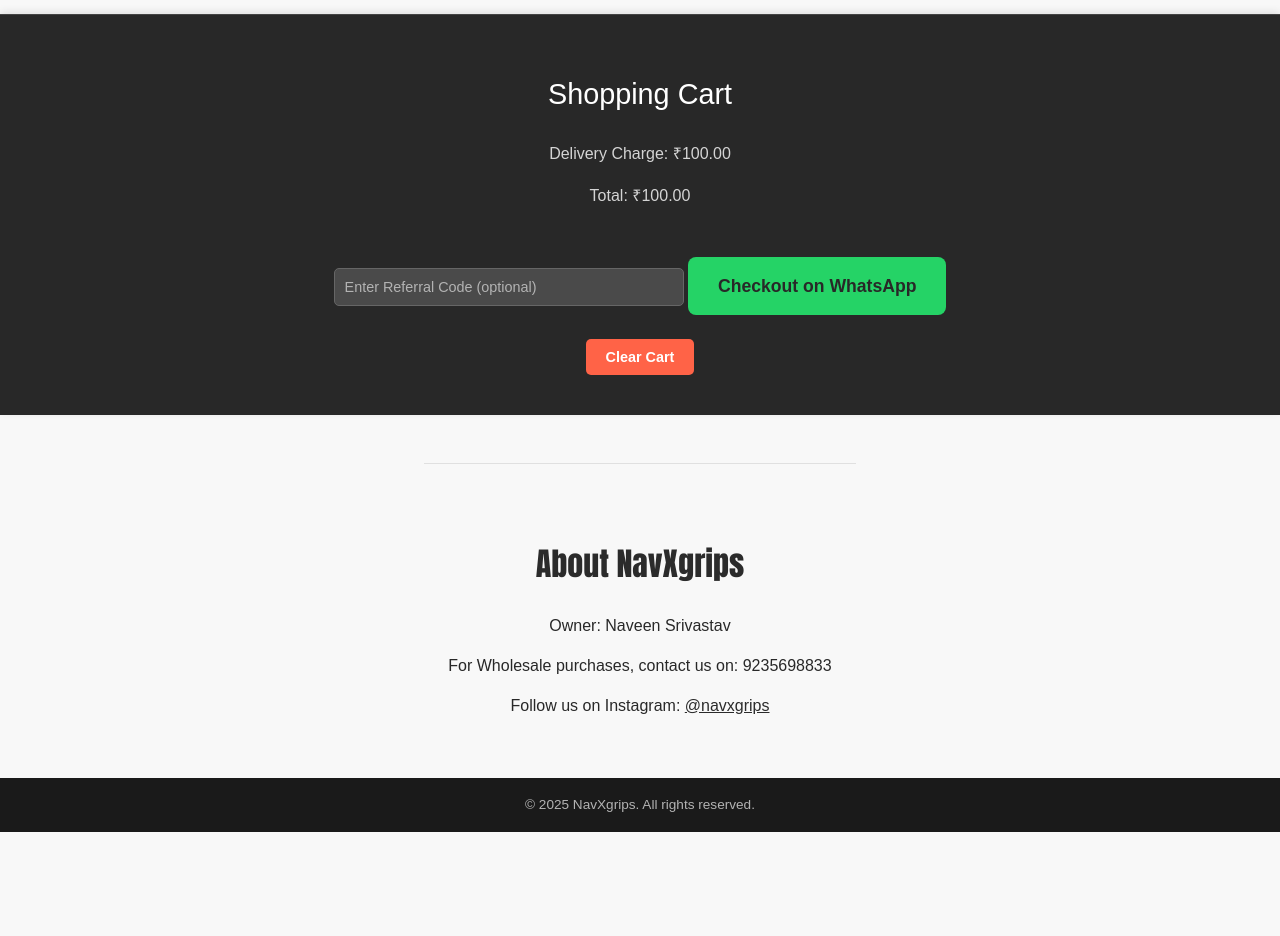
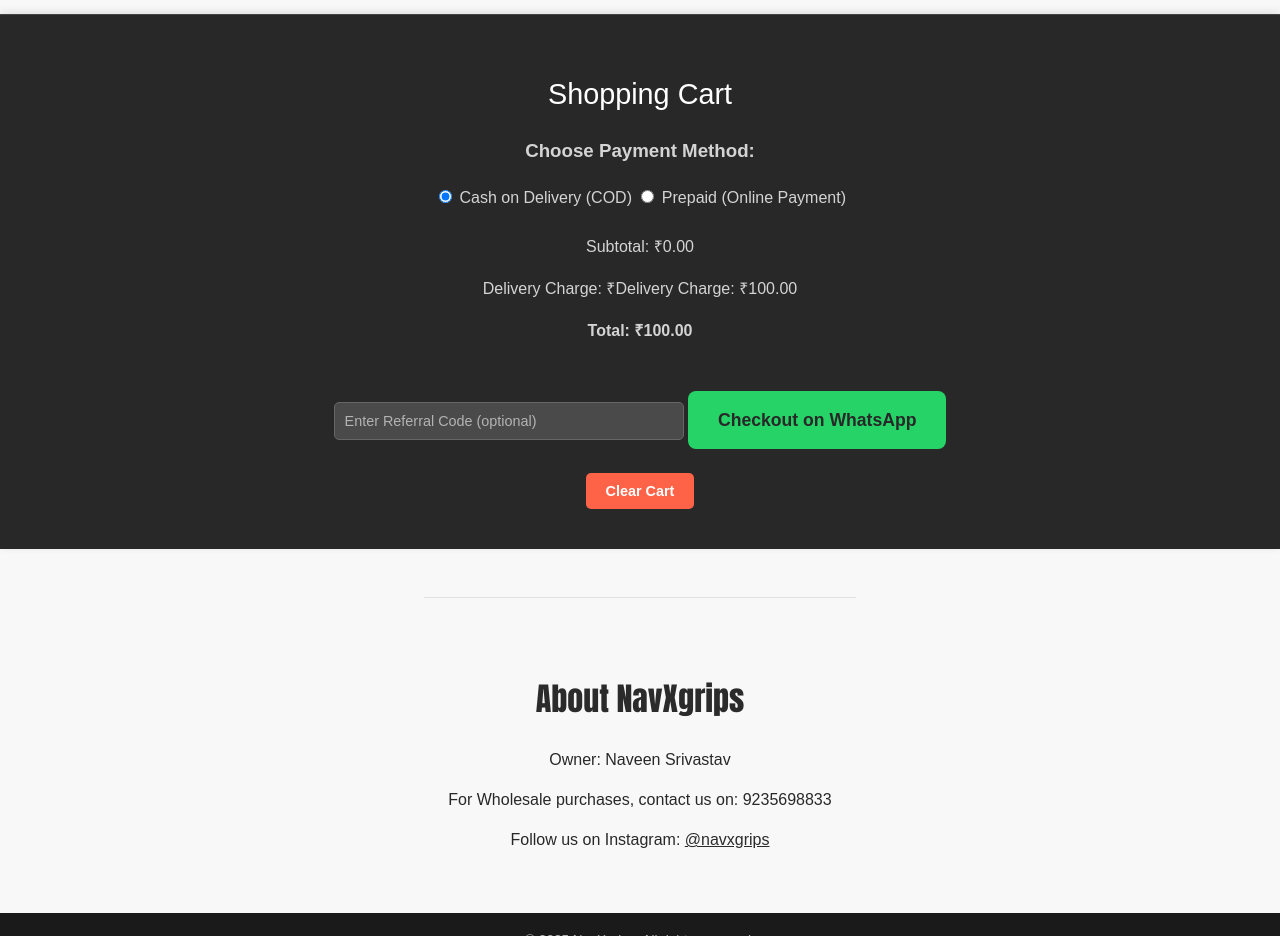
Before and after one commit to anusri220904/NavXgrips2, a plain HTML site: page index.html in a window 1280 px wide. Shown: the part 1020-1956 px from the top of the page. Before the commit the page ends 1852 px from the top, so only its background shows below. Drawn offline with Linux system fonts and the light colour scheme.

Commit message:
Update index.html

```diff
--- a/index.html
+++ b/index.html
@@ -44,7 +44,6 @@
                 <p>Great value bundles for comprehensive sports solutions. Get more for less!</p>
                 <button class="btn-explore">View Combo Deals</button>
             </a>
-
         </section>
     </div>
 
@@ -52,14 +51,37 @@
     <section class="cart-section">
         <div id="cartPreview">
             <h2>Shopping Cart</h2>
+
+            <!-- Payment Options: Crucial for dynamic delivery charge -->
+            <div class="payment-options">
+                <h3>Choose Payment Method:</h3>
+                <label>
+                    <input type="radio" name="paymentMethod" value="cod" checked> Cash on Delivery (COD)
+                </label>
+                <label>
+                    <input type="radio" name="paymentMethod" value="prepaid"> Prepaid (Online Payment)
+                </label>
+            </div>
+
+            <!-- Cart Items List: Where the items will be rendered -->
             <ul id="cartItems">
+                <!-- Cart items will be populated by JavaScript (e.g., "Your cart is empty." or product list) -->
             </ul>
-            <p id="deliveryChargeDisplay">Delivery Charge: ₹0.00</p>
-            <p id="cartTotal">Total: ₹0.00</p>
+
+            <!-- Order Summary: Displays subtotal, delivery, and total -->
+            <div class="order-summary">
+                <p>Subtotal: ₹<span id="cartSubtotal">0.00</span></p>
+                <p>Delivery Charge: ₹<span id="deliveryChargeDisplay">0.00</span></p>
+                <p><strong id="cartTotal">Total: ₹0.00</strong></p>
+            </div>
         </div>
+
+        <!-- Referral Input and WhatsApp Checkout Link -->
         <input type="text" id="referralInput" placeholder="Enter Referral Code (optional)">
         <a id="whatsappLink" class="cart-btn" href="https://wa.me/9235698833?text=I'm%20interested%20in%20placing%20an%20order." target="_blank">Checkout on WhatsApp</a>
-        <button id="clearCartBtn" onclick="clearCart()">Clear Cart</button>
+
+        <!-- Clear Cart Button -->
+        <button id="clearCartBtn">Clear Cart</button>
     </section>
 
     <!-- About Section -->
@@ -75,12 +97,7 @@
     </footer>
 
     <script src="./script.js"></script> <!-- Link to external JavaScript file -->
-    <script>
-        // Initialize cart display when the homepage loads
-        document.addEventListener('DOMContentLoaded', () => {
-            updateCartDisplay();
-        });
-    </script>
+
     <!-- Notification Popup Element -->
     <div id="notification-popup" class="notification-popup"></div>
 </body>
```
